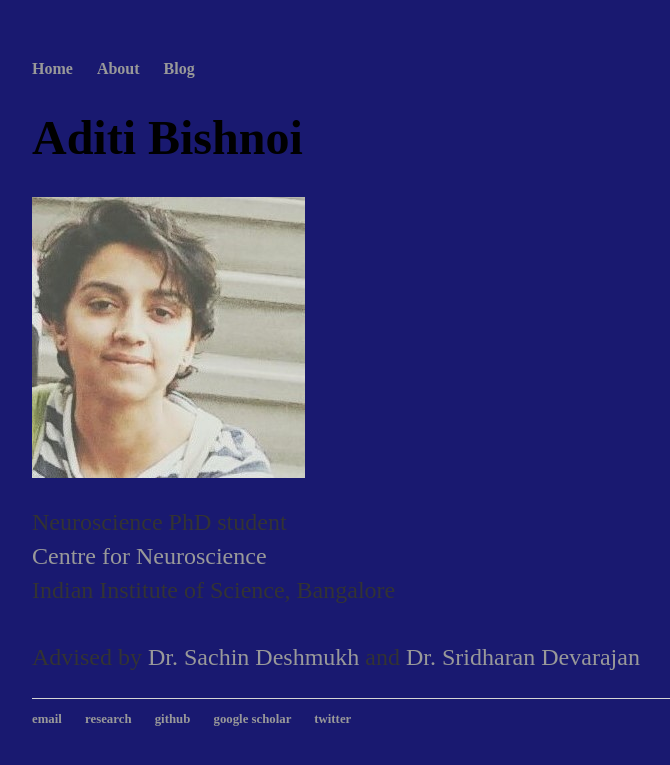
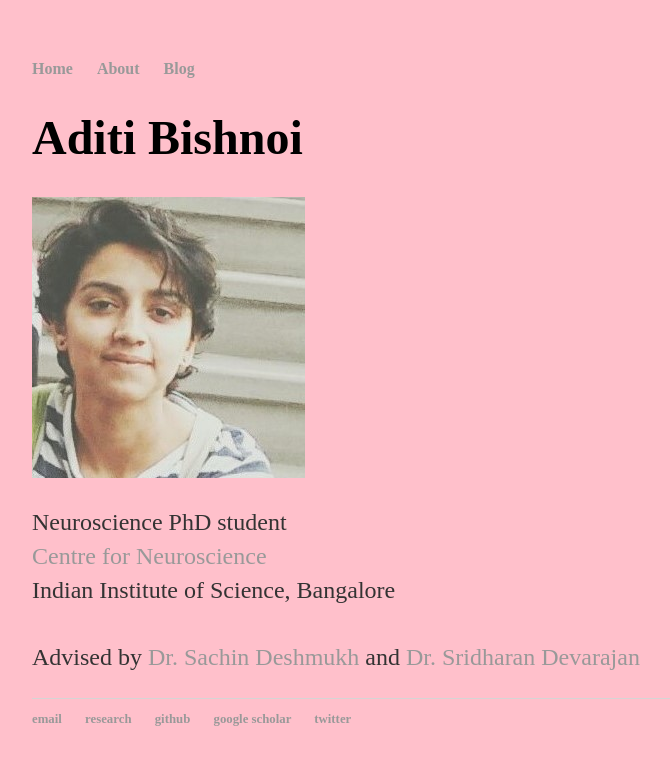
Before and after one commit to AdiBish/adibish.github.io, a Jekyll site: the page built from index.html, in a window 1280 px wide. Shown: the top 765 px of the page, without its empty margins (160-830 px from the left). Built offline with Jekyll 4.4.1, drawn with Linux system fonts in a browser that asks for light colours.

Commit message:
Update main.css

```diff
--- a/css/main.css
+++ b/css/main.css
@@ -1,7 +1,7 @@
 body {
     margin: 60px auto;
     width: 70%;
-    background-color: #191970;
+    background-color: pink;
 }
 nav ul, footer ul {
     font-family: 'Times New Roman', 'Times', 'serif';
```
